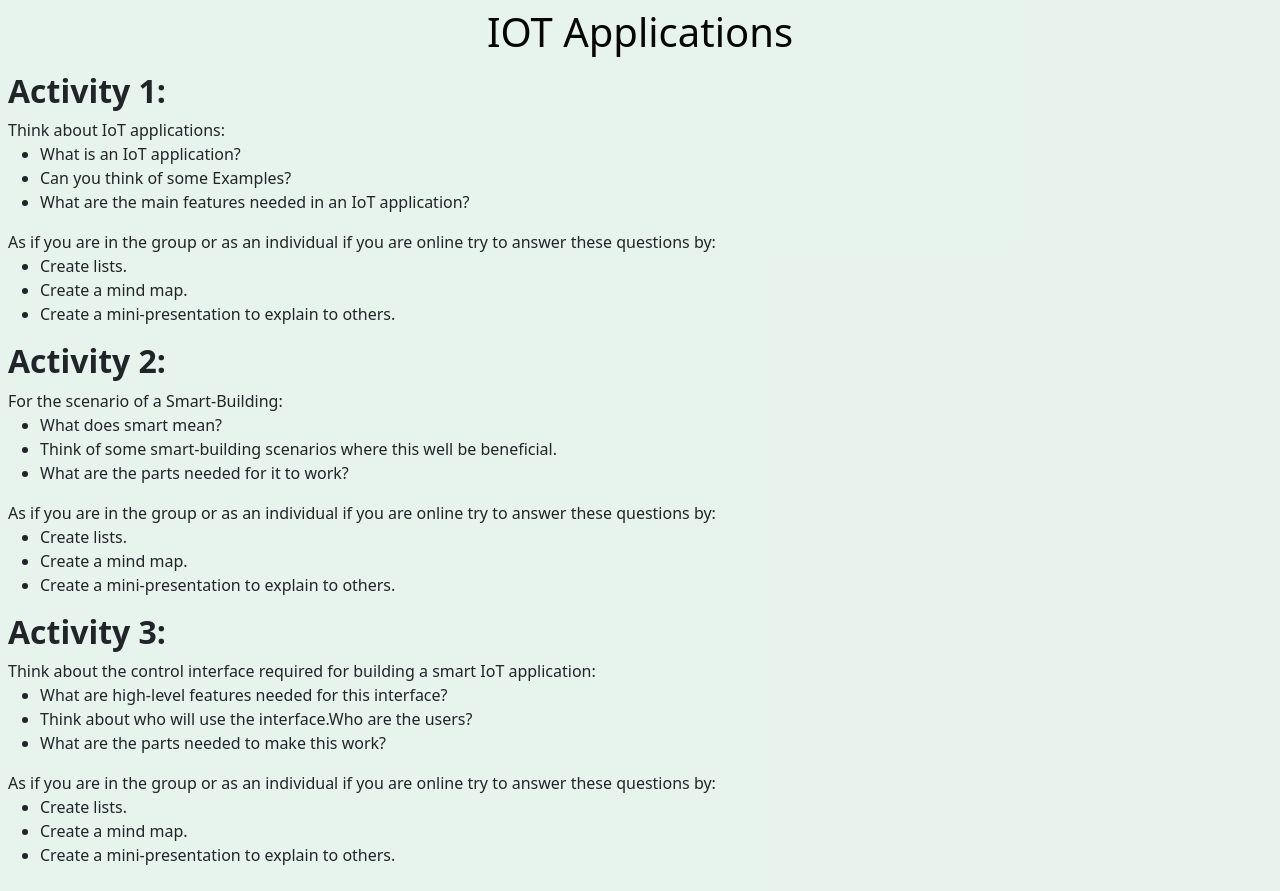
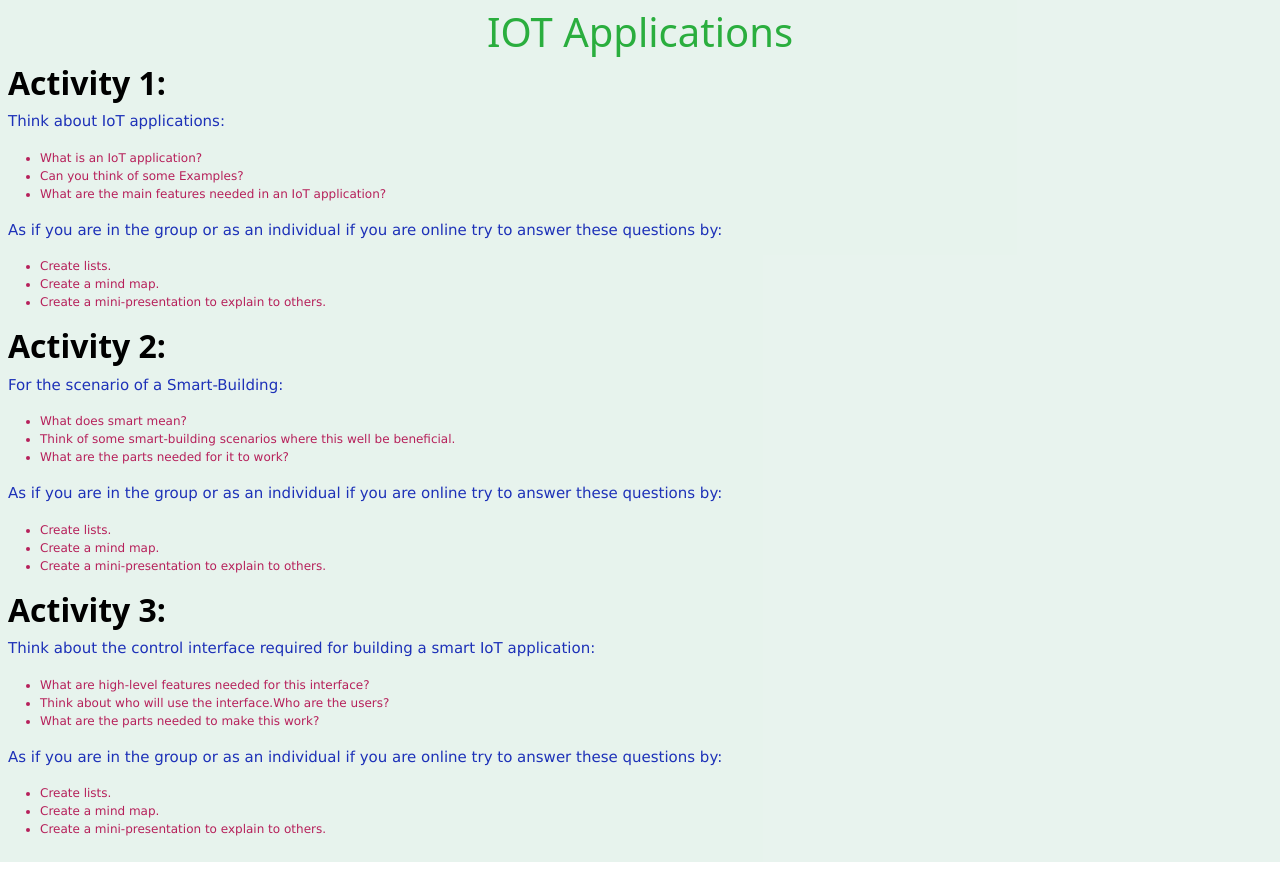
Before and after one commit to VK7160/Topic1, a plain HTML site: page iot-applications.html in a window 1280 px wide. After the commit the page ends 862 px from the top, so only its background shows below. Drawn offline with nearby package versions, Linux system fonts and the light colour scheme.

Commit message:
Add files via upload

```diff
--- a/iot-applications.html
+++ b/iot-applications.html
@@ -14,48 +14,46 @@
 <body>
     <div class="bg-success p-2 text-dark bg-opacity-10">
         <h1>IOT Applications</h1>
-        <p>
-            <b><h2>Activity 1:</h2></b> Think about IoT applications:
+        <h2><b>Activity 1:</b></h2>
+        <p>Think about IoT applications: </p>
         <ul>
             <li>What is an IoT application?</li>
             <li>Can you think of some Examples?</li>
             <li>What are the main features needed in an IoT application?</li>
         </ul>
-            As if you are in the group or as an individual if you are online try to answer these questions by:
+        <p>As if you are in the group or as an individual if you are online try to answer these questions by: </p>
         <ul>
             <li>Create lists.</li>
             <li>Create a mind map.</li>
             <li>Create a mini-presentation to explain to others.</li>
         </ul>
-        </p>
-        <p>
-            <b><h2>Activity 2:</h2></b> For the scenario of a Smart-Building:
+        <h2><b>Activity 2:</b></h2>
+        <p>For the scenario of a Smart-Building:</p>
         <ul>
             <li>What does smart mean?</li>
             <li>Think of some smart-building scenarios where this well be beneficial.</li>
             <li>What are the parts needed for it to work?</li>
         </ul>
-            As if you are in the group or as an individual if you are online try to answer these questions by:
+        <p>As if you are in the group or as an individual if you are online try to answer these questions by:</p>
         <ul>
             <li>Create lists.</li>
             <li>Create a mind map.</li>
             <li>Create a mini-presentation to explain to others.</li>
         </ul>
-        </p>
-        <p>
-            <b><h2>Activity 3:</h2></b> Think about the control interface required for building a smart IoT application:
+        <h2><b>Activity 3:</b></h2>
+        <p>Think about the control interface required for building a smart IoT application:</p>
         <ul>
             <li>What are high-level features needed for this interface?</li>
             <li>Think about who will use the interface.Who are the users?</li>
             <li>What are the parts needed to make this work?</li>
         </ul>
-            As if you are in the group or as an individual if you are online try to answer these questions by:
+        <p>As if you are in the group or as an individual if you are online try to answer these questions by:</p>
         <ul>
             <li>Create lists.</li>
             <li>Create a mind map.</li>
             <li>Create a mini-presentation to explain to others.</li>
         </ul>
-        </p>
+
     </div>
 </body>
 
--- a/style.css
+++ b/style.css
@@ -1,13 +1,22 @@
-body {
-    background-color: rgba(198, 38, 163, 0.299);
-}
-
 h1 {
-    color: rgb(5, 5, 5);
+    color: rgb(42, 174, 62);
     text-align: center;
 }
 
+h2 {
+    color: rgb(0, 0, 0);
+    text-align: left;
+}
+
 p {
+    color: rgb(29, 49, 184);
+    font-family: verdana;
+    font-size: 15px;
+    text-align: left;
+}
+
+ul {
+    color: rgb(182, 32, 90);
     font-family: verdana;
     font-size: 12px;
 }
```
Lines whose indentation alone changed are shown as unchanged.
